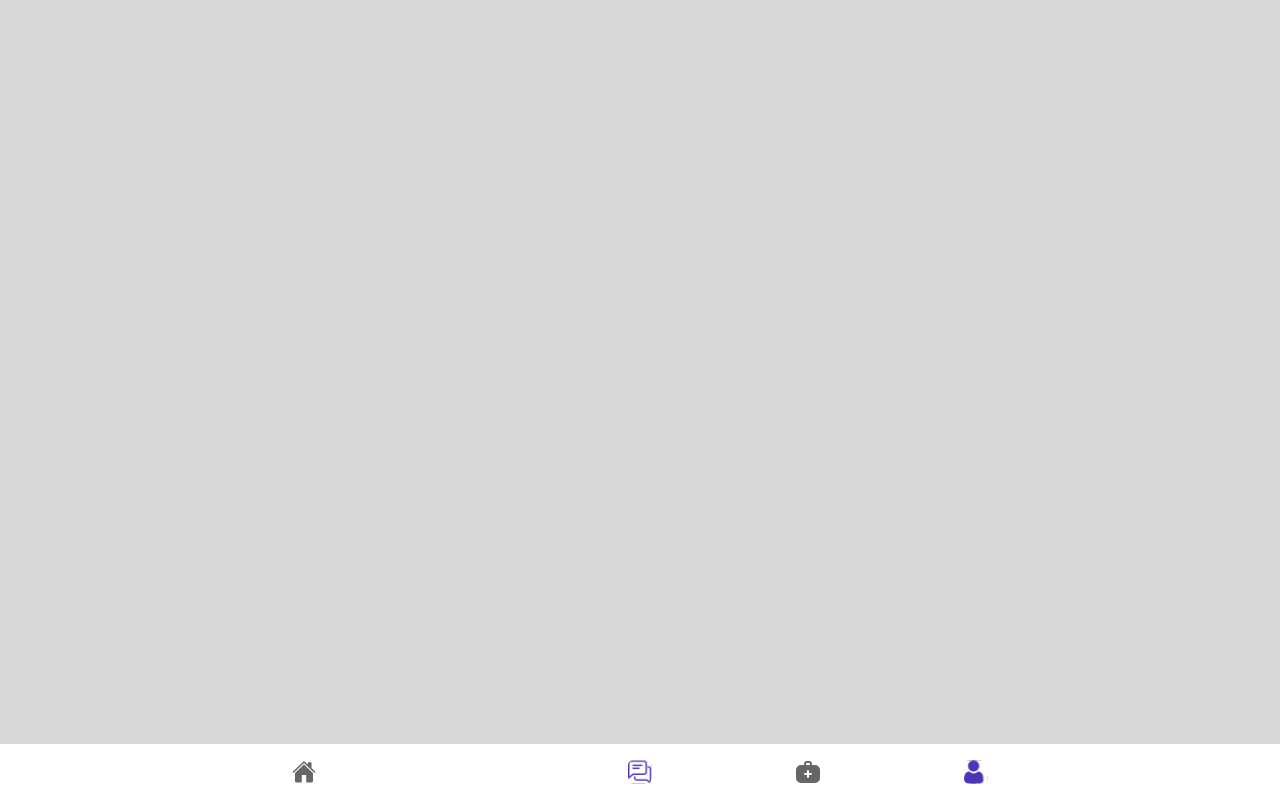
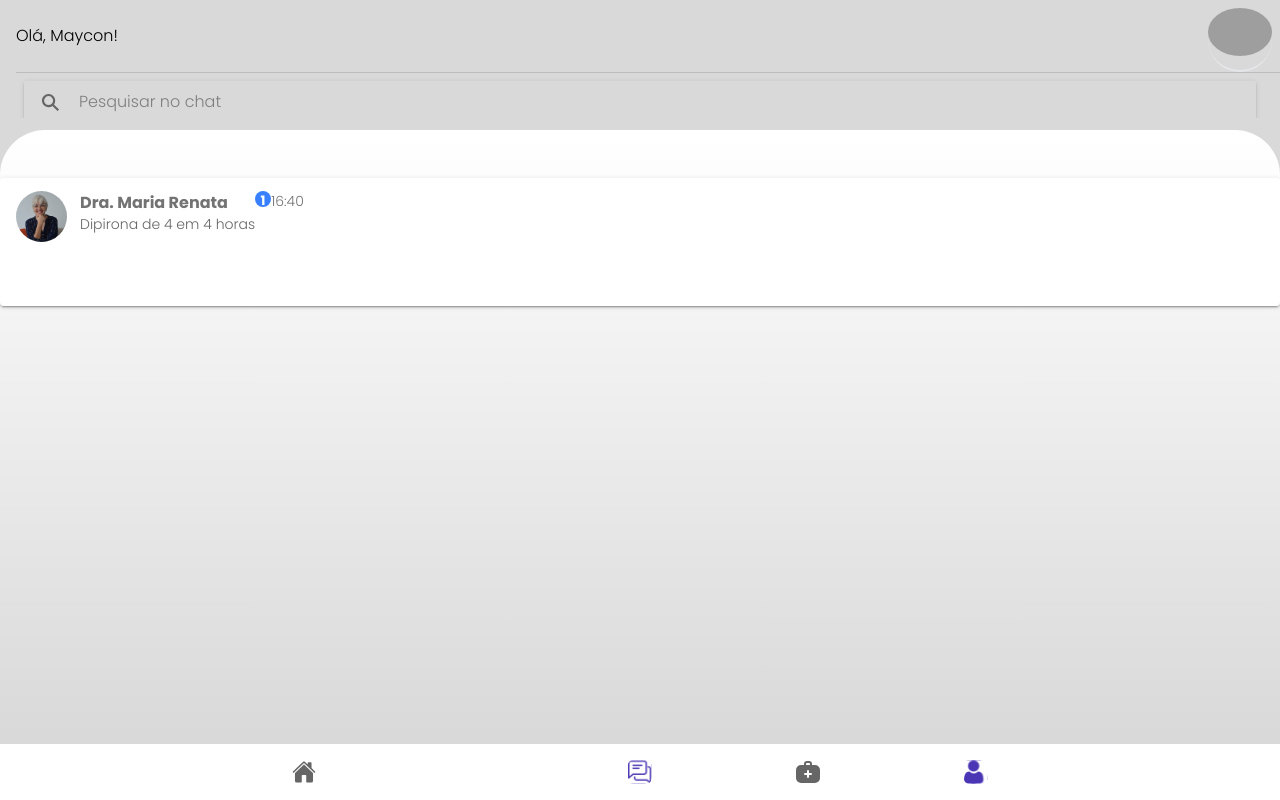
Before and after one commit to Virtumed-Video-Chamada/front-end, a React (Create React App) app: page /chat in a window 1280 px wide. Built offline with nearby package versions, Linux system fonts and the light colour scheme; grey boxes are pictures that could not be loaded.

Commit message:
feat(appFront): alteracões estilo e add componentes chat

```diff
--- a/src/App.tsx
+++ b/src/App.tsx
@@ -39,6 +39,7 @@ import Principal from './pages/Principal/Principal';
 import SchedulesPacient from './pages/SchedulesPacient/SchedulesPacient';
 import Chat from './pages/Chat/Chat';
 import WebChat from './pages/WebChat/WebChat';
+import Conversation from './pages/Conversation/Conversation';
 
 setupIonicReact();
 
@@ -72,8 +73,10 @@ const RoutingTabs: React.FC = () => {
               <Chat />
             </Route>
             <Route exact path="/webchat">
-            <WebChat />
-              {/* <Redirect to="/tab1" /> */}
+              <WebChat />
+            </Route>
+            <Route exact path="/conversation">
+              <Conversation />
             </Route>
           </IonRouterOutlet>
           <IonTabBar slot="bottom">
@@ -83,7 +86,7 @@ const RoutingTabs: React.FC = () => {
             <IonTabButton tab="tab2" href="/agendamentos">
               <IonIcon src="./assets/icon/calendar.svg" />
             </IonTabButton>
-            <IonTabButton tab="tab3" href="/home-pacient">
+            <IonTabButton tab="tab3" href="/chat">
               <IonIcon src="./assets/icon/Chat-icon.svg"/>
             </IonTabButton>
             <IonTabButton tab="tab5" href="/home-pacient">
@@ -101,9 +104,10 @@ const App: React.FC = () => {
 
   return (
     <IonApp>
-      <div id="modalLoading"></div>
+      <div id="principal">
       <RoutingSystem/>
       <RoutingTabs />
+      </div>
     </IonApp>
   );
 };
--- /dev/null
+++ b/src/components/ChatConversation/ChatConversation.tsx
@@ -0,0 +1,47 @@
+// interface ContainerProps {
+//   name: string;
+// }
+
+import {
+  IonAvatar,
+  IonBadge,
+  IonCard,
+  IonCardContent,
+  IonCardHeader,
+  IonCardSubtitle,
+  IonCardTitle,
+  IonIcon,
+  IonImg,
+  IonInfiniteScroll,
+  IonInfiniteScrollContent,
+  IonInput,
+  IonItem,
+  IonLabel,
+  IonList,
+  IonSlide,
+  IonSlides,
+  IonThumbnail,
+} from "@ionic/react";
+import { checkmark, checkmarkOutline } from "ionicons/icons";
+import { useEffect, useState } from "react";
+
+const ChatConversation: React.FC = () => {
+
+  return (
+    <div className="container h-full w-full flex flex-col justify-between">
+      <div className="chat">
+        <div className="msg msg-your">Olá</div>
+        <div className="msg msg-other">Bom dia</div>
+        <span className="text-xs ml-3 text[#a6a6a6a6]">
+            <IonIcon icon={checkmarkOutline}></IonIcon>
+            16:50
+          </span>
+      </div>
+      <div className="flex items-center fixed-bottom">
+          <IonInput placeholder="Digite sua mensagem"></IonInput>
+      </div>
+    </div>
+  );
+};
+
+export default ChatConversation;
--- /dev/null
+++ b/src/components/ChatList/ChatList.tsx
@@ -0,0 +1,76 @@
+// interface ContainerProps {
+//   name: string;
+// }
+
+import {
+  IonAvatar,
+  IonBadge,
+  IonCard,
+  IonCardContent,
+  IonCardHeader,
+  IonCardSubtitle,
+  IonCardTitle,
+  IonImg,
+  IonInfiniteScroll,
+  IonInfiniteScrollContent,
+  IonLabel,
+  IonList,
+  IonSlide,
+  IonSlides,
+  IonThumbnail,
+} from "@ionic/react";
+import { useEffect, useState } from "react";
+
+const ChatList: React.FC = () => {
+  const [items, setItems] = useState<string[]>([]);
+
+  const generateItems = () => {
+    const newItems = [];
+    for (let i = 0; i < 50; i++) {
+      newItems.push(`Item ${1 + items.length + i}`);
+    }
+    setItems([...items, ...newItems]);
+  };
+
+  useEffect(() => {
+    generateItems();
+    // eslint-disable-next-line react-hooks/exhaustive-deps
+  }, []);
+
+  return (
+    <div className="container">
+      <IonList>
+        <IonCard className="mx-0 mt-10 mb-1 h-32" routerLink='./conversation'>
+          <IonCardContent className="flex justify-start w-full">
+            <IonAvatar slot="start">
+              <img
+                className="max-w-[51px] w-full"
+                alt="Pic-Doctor"
+                src="./assets/avatar/dra-maria.jpg"
+              />
+            </IonAvatar>
+            <IonLabel>
+              <h2 className="font-bold">Dra. Maria Renata</h2>
+              <p>Dipirona de 4 em 4 horas</p>
+            </IonLabel>
+            <IonBadge className="badge">1</IonBadge>
+            <div className="info-div">
+              <p>16:40</p>
+            </div>
+
+          </IonCardContent>
+        </IonCard>
+        <IonInfiniteScroll
+        onIonInfinite={(ev) => {
+          generateItems();
+          setTimeout(() => ev.target.complete(), 500);
+        }}
+      >
+        <IonInfiniteScrollContent></IonInfiniteScrollContent>
+      </IonInfiniteScroll>
+      </IonList>
+    </div>
+  );
+};
+
+export default ChatList;
--- a/src/components/PopularDoctor/PopularDoctor.tsx
+++ b/src/components/PopularDoctor/PopularDoctor.tsx
@@ -31,7 +31,7 @@ const PopularDoctor: React.FC = () => {
       <h1 className="font-bold">Médicos Populares</h1>
       <span>Ver todos...</span>
       <IonCard className="bd-20">
-        <IonCardContent className="flex">
+        <IonCardContent className="flex justify-between">
           <IonThumbnail slot="start">
             <img
               alt="Pic-Doctor"
--- a/src/pages/Chat/Chat.tsx
+++ b/src/pages/Chat/Chat.tsx
@@ -1,45 +1,22 @@
-import { IonContent, IonHeader, IonIcon, IonLabel, IonPage, IonRouterOutlet, IonTabBar, IonTabButton, IonTabs, IonTitle, IonToolbar } from '@ionic/react';
+import { IonContent, IonHeader, IonIcon, IonItem, IonLabel, IonPage, IonRouterOutlet, IonSearchbar, IonTabBar, IonTabButton, IonTabs, IonTitle, IonToolbar } from '@ionic/react';
 import { IonReactRouter } from '@ionic/react-router';
 import { ellipse, square, triangle } from 'ionicons/icons';
 import { Redirect, Route } from 'react-router';
+import ChatList from '../../components/ChatList/ChatList';
+import Identificador from '../../components/Identificador/Identificador';
 
 
 
 const Chat: React.FC = () => {
   return (
-    <IonPage>
-      {/* <IonReactRouter>
-      <IonTabs>
-        <IonRouterOutlet>
-          <Route exact path="/tab1">
-            <Tab1 />
-          </Route>
-          <Route exact path="/tab2">
-            <Tab2 />
-          </Route>
-          <Route path="/tab3">
-            <Tab3 />
-          </Route>
-          <Route exact path="/">
-            <Redirect to="/tab1" />
-          </Route>
-        </IonRouterOutlet>
-        <IonTabBar slot="bottom">
-          <IonTabButton tab="tab1" href="/tab1">
-            <IonIcon icon={triangle} />
-            <IonLabel>Tab 1</IonLabel>
-          </IonTabButton>
-          <IonTabButton tab="tab2" href="/tab2">
-            <IonIcon icon={ellipse} />
-            <IonLabel>Tab 2</IonLabel>
-          </IonTabButton>
-          <IonTabButton tab="tab3" href="/tab3">
-            <IonIcon icon={square} />
-            <IonLabel>Tab 3</IonLabel>
-          </IonTabButton>
-        </IonTabBar>
-      </IonTabs>
-    </IonReactRouter> */}
+    <IonPage className="justify-start">
+    <Identificador/>
+      <IonItem className="mt-0 mb-3">
+        <IonSearchbar placeholder="Pesquisar no chat"></IonSearchbar>
+      </IonItem>
+      <div className="container_schedules">
+        <ChatList />
+      </div>
     </IonPage>
   );
 };
--- /dev/null
+++ b/src/pages/Conversation/Conversation.tsx
@@ -0,0 +1,30 @@
+import { IonBackButton, IonButtons, IonContent, IonHeader, IonIcon, IonItem, IonLabel, IonPage, IonRouterOutlet, IonSearchbar, IonTabBar, IonTabButton, IonTabs, IonTitle, IonToolbar } from '@ionic/react';
+import { IonReactRouter } from '@ionic/react-router';
+import { ellipse, square, triangle } from 'ionicons/icons';
+import { Redirect, Route } from 'react-router';
+import ChatConversation from '../../components/ChatConversation/ChatConversation';
+import ChatList from '../../components/ChatList/ChatList';
+import Identificador from '../../components/Identificador/Identificador';
+
+
+
+const Conversation: React.FC = () => {
+  return (
+    <IonPage className="justify-start">
+     <IonHeader>
+      <IonToolbar>
+        <IonButtons slot="start">
+          <IonBackButton text="Voltar"/>
+        </IonButtons>
+      </IonToolbar>
+    </IonHeader>
+    <Identificador />
+    <span>Online</span>
+    <div className="container_schedules">
+            <ChatConversation />
+          </div>
+    </IonPage>
+  );
+};
+
+export default  Conversation;
--- a/src/pages/HomePaciente/HomePaciente.tsx
+++ b/src/pages/HomePaciente/HomePaciente.tsx
@@ -28,7 +28,7 @@ const HomePaciente: React.FC = () => {
   return (
     <IonPage className="justify-start">
       <Identificador/>
-      <div className="font-bold">Encontre seu médico</div>
+      <h1 className="font-bold">Encontre seu médico</h1>
       <IonItem className="mt-0 mb-0">
         <IonSearchbar placeholder="Pesquise por médico ou especialidade"></IonSearchbar>
       </IonItem>
--- a/src/pages/SchedulesPacient/SchedulesPacient.tsx
+++ b/src/pages/SchedulesPacient/SchedulesPacient.tsx
@@ -30,8 +30,8 @@ const HomePaciente: React.FC = () => {
       <Identificador />
       <DateTime />
       <div className="container_schedules">
-        {/* <Schedules/> */}
-        <div className="container flex flex-col align-center justify-center items-center">
+        <Schedules/>
+        {/* <div className="container flex flex-col align-center justify-center items-center">
           <IonImg
             className="w-[240px] h-[262px]"
             src="./assets/icon/agenda.svg"
@@ -40,7 +40,7 @@ const HomePaciente: React.FC = () => {
             <span className="text-center">NÃO HÁ CONSULTAS</span>
             <span className="text-center">AGENDADAS NO MOMENTO</span>
           </div>
-        </div>
+        </div> */}
       </div>
     </IonPage>
   );
--- a/src/theme/variables.css
+++ b/src/theme/variables.css
@@ -7,7 +7,7 @@ http://ionicframework.com/docs/theming/ */
 @tailwind utilities;
 
 :root {
-  ----ion-font-family: 'Poppins', sans-serif;
+  --ion-font-family: 'Poppins', sans-serif;
   --ion-background-color: #D9D9D9;
   --ion-item-background: transparent;
   --ion-toolbar-background: transparent;
@@ -297,3 +297,23 @@ button.alert-button.alert-button-cancel {
 .ios button.alert-button.alert-button-confirm {
   border-radius: 10px;
 }
+
+.principal {
+height: 100vh;
+}
+
+.badge {
+  background: #3880FF;
+  border-radius: 50%;
+  width: 1rem;
+  height:1rem;
+}
+
+.msg{
+}
+
+.msg-your{
+}
+
+.msg-other{
+}
```
Also changed, not shown: src/components/QuickAcess/QuickAccess.tsx (+4 -4 lines), src/components/Schedules/Schedules.tsx (+20 -5 lines), public/assets/avatar/dra-maria.jpg (added), public/assets/icon/success.svg (added).
